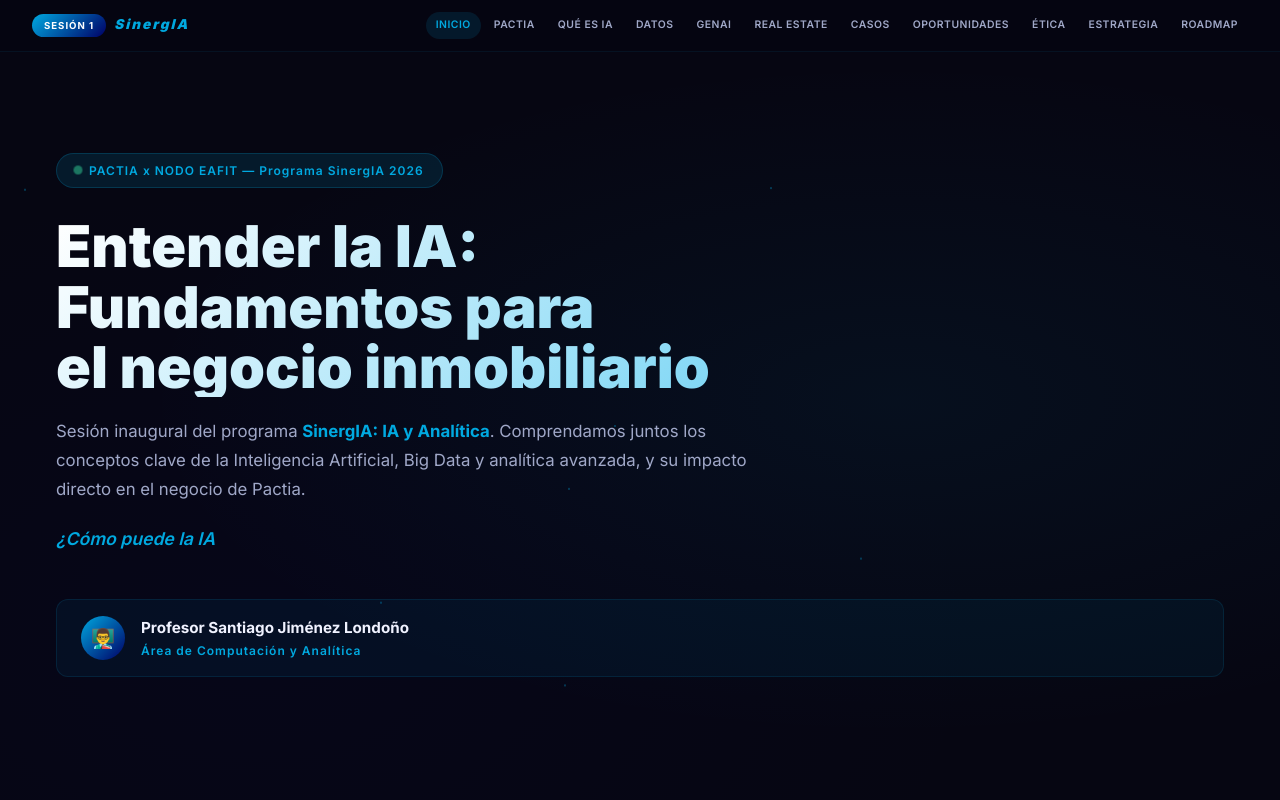
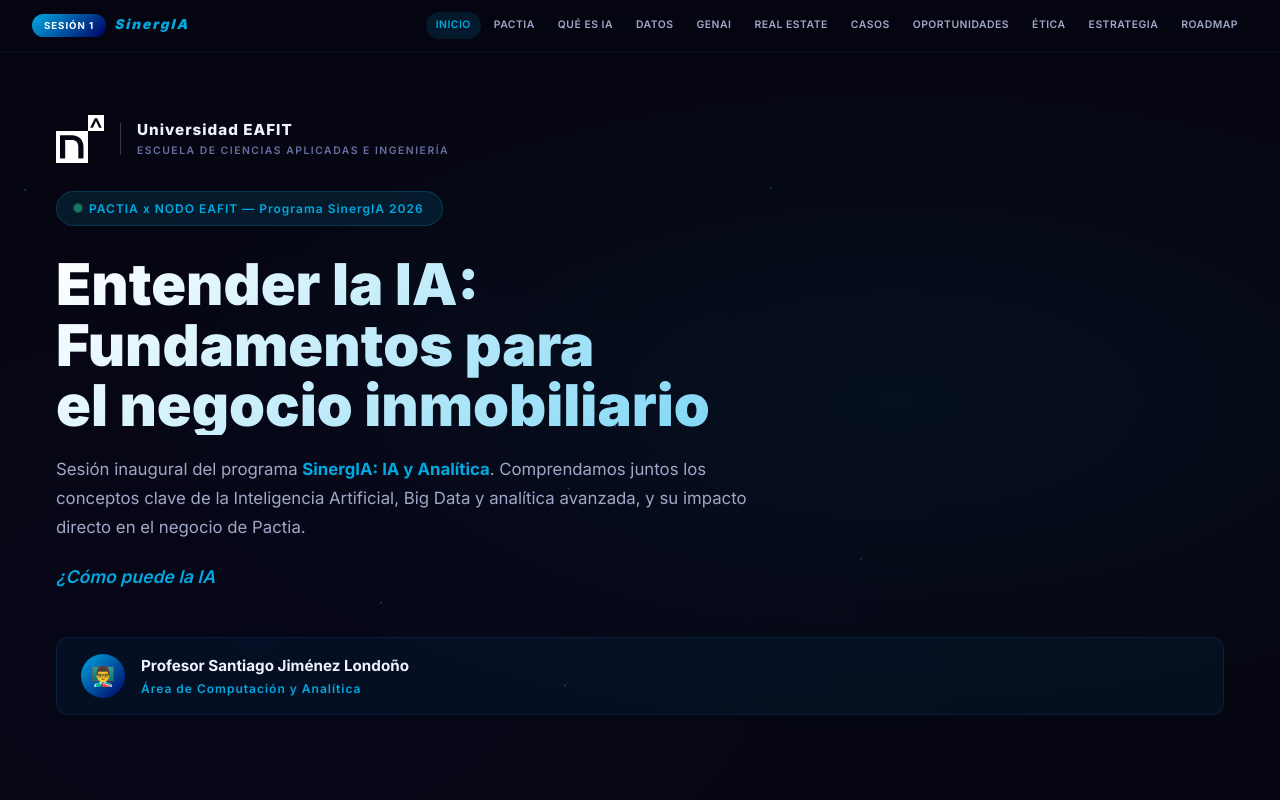
Before and after one commit to sjimenezlon/sinergia-pactia, a Next.js app: page / in a window 1280 px wide. Shown: the top 800 px of the page. Built offline with nearby package versions, Linux system fonts and the light colour scheme.

Commit message:
Agrega logo NODO + Universidad EAFIT en el hero

```diff
--- a/src/app/page.tsx
+++ b/src/app/page.tsx
@@ -1673,6 +1673,16 @@
         <style>{`@keyframes fp{0%{opacity:0;transform:translateY(100vh)}10%{opacity:.4}90%{opacity:.4}100%{opacity:0;transform:translateY(-20vh)}}@keyframes shimmer{0%{background-position:200% 0}100%{background-position:-200% 0}}@keyframes pl{0%,100%{opacity:1;transform:scale(1)}50%{opacity:.5;transform:scale(1.5)}}@keyframes float{0%,100%{transform:translateY(0)}50%{transform:translateY(-10px)}}`}</style>
 
         <div style={{ position: "relative", zIndex: 2 }}>
+          {/* Logo NODO + Universidad EAFIT */}
+          <div style={{ display: "flex", alignItems: "center", gap: 16, marginBottom: 28 }}>
+            <img src="/logo-nodo.svg" alt="NODO" style={{ height: 48, filter: "brightness(0) invert(1)" }} />
+            <div style={{ width: 1, height: 32, background: "rgba(255,255,255,.2)" }} />
+            <div>
+              <div style={{ fontSize: ".95rem", fontWeight: 800, color: C.t1, letterSpacing: 1 }}>Universidad EAFIT</div>
+              <div style={{ fontSize: ".65rem", color: C.t3, fontWeight: 600, letterSpacing: 1.5, textTransform: "uppercase" }}>Escuela de Ciencias Aplicadas e Ingeniería</div>
+            </div>
+          </div>
+
           <div style={{
             display: "inline-flex", alignItems: "center", gap: 8, padding: "7px 18px",
             background: C.azureGlow, border: "1px solid rgba(0,169,224,.2)", borderRadius: 24,
```
Also changed, not shown: public/logo-nodo.svg (added).
